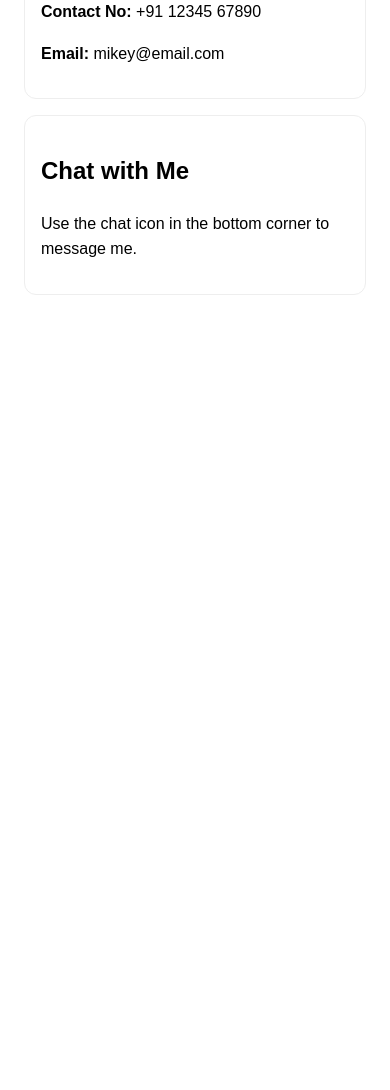
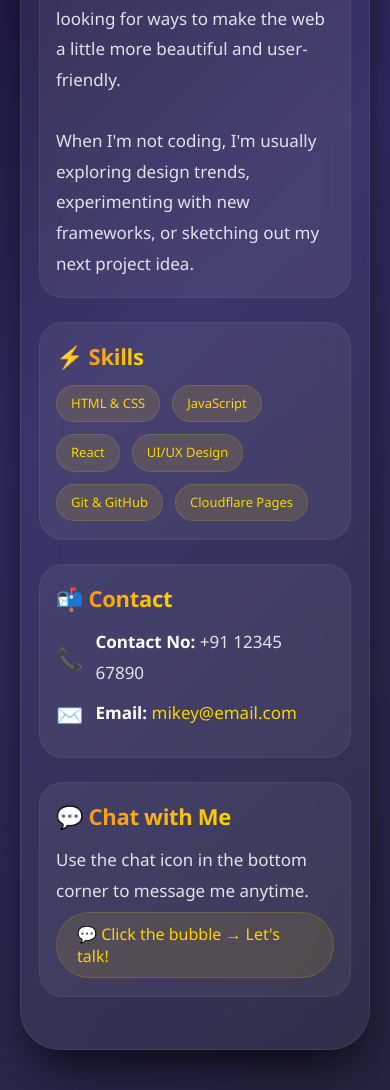
Before and after one commit to mikeyraj7270-dotcom/mikey_fighter, a plain HTML site: page index.html in a window 390 px wide. Shown: the part 515-1605 px from the top of the page. Before the commit the page ends 850 px from the top, so only its background shows below. Drawn offline with Linux system fonts and the light colour scheme.

Commit message:
Redesign index.html with new styles and content
Revamped the design of the webpage with a new layout, styles, and enhanced responsiveness. Updated content sections for 'About Me', 'Skills', and 'Contact'.

```diff
--- a/index.html
+++ b/index.html
@@ -5,49 +5,252 @@
   <meta name="viewport" content="width=device-width,initial-scale=1" />
   <title>Mikey Fighter</title>
   <style>
-    body { font-family: Arial, sans-serif; margin: 0; line-height: 1.6; }
-    header { padding: 24px; background:#111; color:#fff; }
-    main { padding: 24px; max-width: 900px; margin: 0 auto; }
-    .card { border:1px solid #eee; padding:16px; border-radius:12px; margin: 16px 0; }
-    .muted { color:#555; }
+    /* ===== NEW DESIGN ===== */
+    * {
+      margin: 0;
+      padding: 0;
+      box-sizing: border-box;
+    }
+
+    body {
+      font-family: 'Segoe UI', Arial, sans-serif;
+      background: linear-gradient(135deg, #0f0c29, #302b63, #24243e);
+      min-height: 100vh;
+      display: flex;
+      justify-content: center;
+      align-items: center;
+      padding: 40px 20px;
+    }
+
+    .container {
+      max-width: 800px;
+      width: 100%;
+      background: rgba(255, 255, 255, 0.05);
+      backdrop-filter: blur(20px);
+      -webkit-backdrop-filter: blur(20px);
+      border-radius: 40px;
+      padding: 40px 35px;
+      box-shadow: 0 25px 50px -12px rgba(0, 0, 0, 0.8);
+      border: 1px solid rgba(255, 255, 255, 0.08);
+    }
+
+    header {
+      text-align: center;
+      margin-bottom: 40px;
+    }
+
+    header h1 {
+      font-size: 48px;
+      font-weight: 800;
+      background: linear-gradient(to right, #f7971e, #ffd200);
+      -webkit-background-clip: text;
+      -webkit-text-fill-color: transparent;
+      background-clip: text;
+      letter-spacing: -1px;
+    }
+
+    header .sub {
+      font-size: 18px;
+      color: rgba(255, 255, 255, 0.6);
+      margin-top: 8px;
+      letter-spacing: 1px;
+    }
+
+    .card {
+      background: rgba(255, 255, 255, 0.06);
+      border-radius: 24px;
+      padding: 24px 28px;
+      margin-bottom: 24px;
+      border: 1px solid rgba(255, 255, 255, 0.06);
+      transition: all 0.3s ease;
+    }
+
+    .card:hover {
+      background: rgba(255, 255, 255, 0.09);
+      transform: translateY(-3px);
+      border-color: rgba(255, 215, 0, 0.2);
+    }
+
+    .card h2 {
+      font-size: 22px;
+      font-weight: 700;
+      color: #fff;
+      margin-bottom: 14px;
+      letter-spacing: -0.3px;
+    }
+
+    .card h2 span {
+      background: linear-gradient(to right, #f7971e, #ffd200);
+      -webkit-background-clip: text;
+      -webkit-text-fill-color: transparent;
+      background-clip: text;
+    }
+
+    .card p,
+    .card li {
+      color: rgba(255, 255, 255, 0.85);
+      font-size: 17px;
+      line-height: 1.8;
+    }
+
+    .card strong {
+      color: #fff;
+      font-weight: 600;
+    }
+
+    /* Contact details */
+    .contact-item {
+      display: flex;
+      align-items: center;
+      gap: 12px;
+      margin-bottom: 10px;
+    }
+
+    .contact-item .icon {
+      font-size: 22px;
+    }
+
+    .contact-item a {
+      color: #ffd200;
+      text-decoration: none;
+      font-weight: 500;
+    }
+
+    .contact-item a:hover {
+      text-decoration: underline;
+    }
+
+    /* List styling */
+    .skills-list {
+      list-style: none;
+      display: flex;
+      flex-wrap: wrap;
+      gap: 12px;
+      margin-top: 10px;
+    }
+
+    .skills-list li {
+      background: rgba(255, 215, 0, 0.12);
+      padding: 8px 18px;
+      border-radius: 50px;
+      font-size: 15px;
+      color: #ffd200;
+      border: 1px solid rgba(255, 215, 0, 0.15);
+      font-weight: 500;
+    }
+
+    /* Chat section */
+    .chat-badge {
+      display: inline-flex;
+      align-items: center;
+      gap: 10px;
+      background: rgba(255, 215, 0, 0.1);
+      padding: 10px 20px;
+      border-radius: 50px;
+      border: 1px solid rgba(255, 215, 0, 0.15);
+      color: #ffd200;
+      font-weight: 500;
+      margin-top: 6px;
+    }
+
+    /* Responsive */
+    @media (max-width: 600px) {
+      .container {
+        padding: 28px 18px;
+      }
+      header h1 {
+        font-size: 34px;
+      }
+      .card {
+        padding: 18px 16px;
+      }
+      .skills-list li {
+        font-size: 13px;
+        padding: 6px 14px;
+      }
+    }
   </style>
 </head>
 
 <body>
+  <div class="container">
+
     <header>
       <h1>Mikey Fighter</h1>
-    <p class="muted">Student • Designer • Available for work</p>
+      <p class="sub">Web Creator • Designer • Problem Solver</p>
     </header>
 
     <main>
+
+      <!-- ===== ABOUT ME ===== -->
       <div class="card" id="about">
-      <h2>About Me</h2>
-      <p>Hi, I'm Mikey! I'm learning web development and building my first website.</p>
+        <h2>👋 <span>About Me</span></h2>
+        <p>
+          Hi, I'm a web creator passionate about building clean, functional, and visually engaging websites.
+          I enjoy turning ideas into real digital experiences — from simple landing pages to full web apps.
+          I love learning new tools and technologies, and I'm always looking for ways to make the web a little
+          more beautiful and user-friendly.
+          <br><br>
+          When I'm not coding, I'm usually exploring design trends, experimenting with new frameworks,
+          or sketching out my next project idea.
+        </p>
       </div>
 
-    <div class="card" id="contact">
-      <h2>Contact</h2>
-      <p><strong>Contact No:</strong> +91 12345 67890</p>
-      <p><strong>Email:</strong> mikey@email.com</p>
+      <!-- ===== SKILLS ===== -->
+      <div class="card" id="skills">
+        <h2>⚡ <span>Skills</span></h2>
+        <ul class="skills-list">
+          <li>HTML &amp; CSS</li>
+          <li>JavaScript</li>
+          <li>React</li>
+          <li>UI/UX Design</li>
+          <li>Git &amp; GitHub</li>
+          <li>Cloudflare Pages</li>
+        </ul>
       </div>
 
+      <!-- ===== CONTACT ===== -->
+      <div class="card" id="contact">
+        <h2>📬 <span>Contact</span></h2>
+        <div class="contact-item">
+          <span class="icon">📞</span>
+          <p><strong>Contact No:</strong> +91 12345 67890</p>
+        </div>
+        <div class="contact-item">
+          <span class="icon">✉️</span>
+          <p><strong>Email:</strong> <a href="mailto:mikey@email.com">mikey@email.com</a></p>
+        </div>
+      </div>
+
+      <!-- ===== CHAT ===== -->
       <div class="card">
-      <h2>Chat with Me</h2>
-      <p>Use the chat icon in the bottom corner to message me.</p>
+        <h2>💬 <span>Chat with Me</span></h2>
+        <p>Use the chat icon in the bottom corner to message me anytime.</p>
+        <div class="chat-badge">
+          💬 Click the bubble → Let's talk!
         </div>
-  </main><!--Start of Tawk.to Script-->
+      </div>
+
+    </main>
+
+  </div>
+
+  <!-- ===== TAWK.TO CHAT ===== -->
+  <!-- Start of Tawk.to Script -->
   <script type="text/javascript">
-var Tawk_API=Tawk_API||{}, Tawk_LoadStart=new Date();
-(function(){
-var s1=document.createElement("script"),s0=document.getElementsByTagName("script")[0];
-s1.async=true;
-s1.src='https://embed.tawk.to/6a62ffeb38c7da1d41460e68/1ju9bfco3';
-s1.charset='UTF-8';
-s1.setAttribute('crossorigin','*');
-s0.parentNode.insertBefore(s1,s0);
+    var Tawk_API = Tawk_API || { t: {} },
+      Tawk_LoadStart = new Date();
+    (function() {
+      var s1 = document.createElement("script"),
+        s0 = document.getElementsByTagName("script")[0];
+      s1.async = true;
+      s1.src = 'https://embed.tawk.to/6a62ffeb38c7da1d41460e68/1ju9bfco3';
+      s1.charset = 'UTF-8';
+      s1.setAttribute('crossorigin', '*');
+      s0.parentNode.insertBefore(s1, s0);
     })();
   </script>
-<!--End of Tawk.to Script-->
+  <!-- End of Tawk.to Script -->
 
 </body>
 </html>
```
Lines whose indentation alone changed are shown as unchanged.
